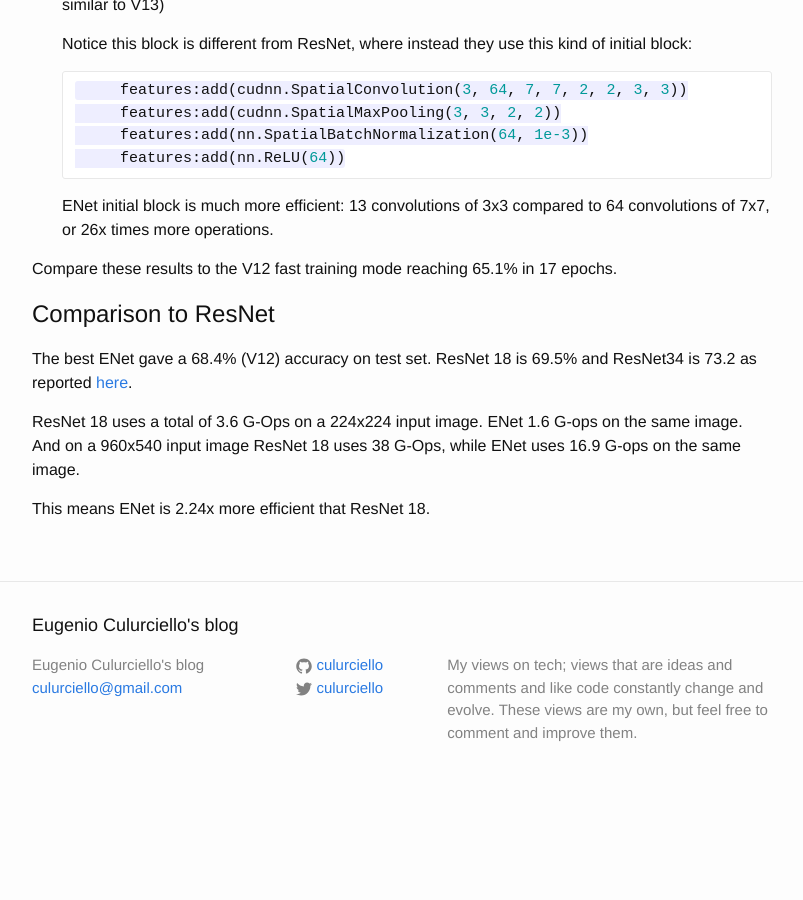
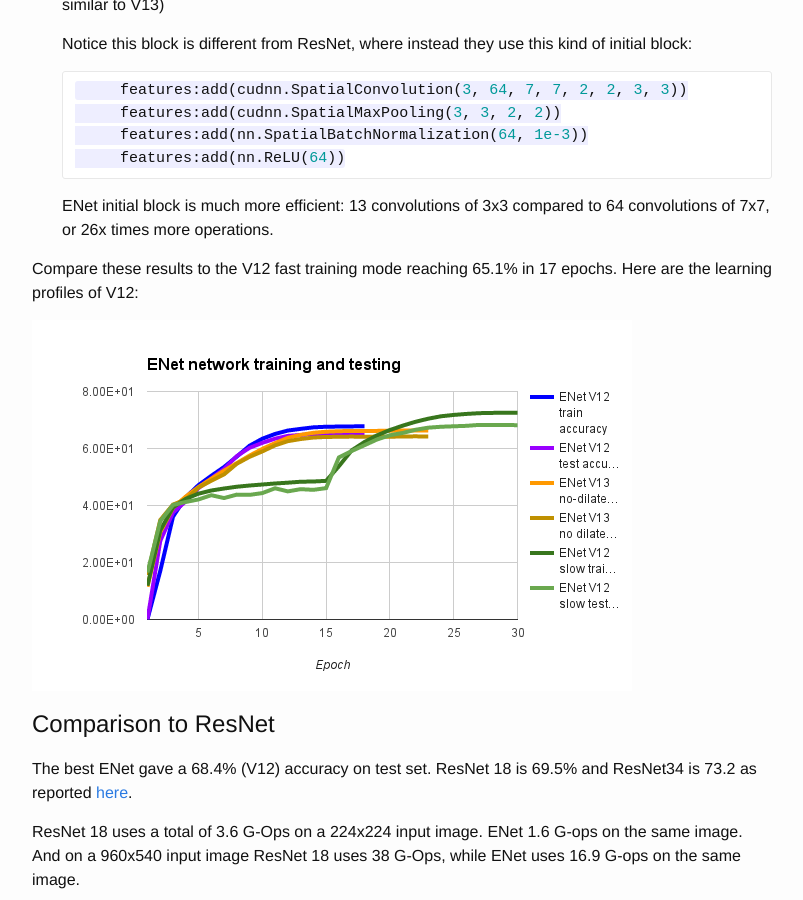
Before and after one commit to culurciello/culurciello.github.io, a Jekyll site: the page built from _posts/2016-06-20-training-enet.markdown, in a window 1280 px wide and 900 px high, scrolled down 8898 px. Shown: the whole window, without its empty margins (238-1041 px from the left). Built offline with Jekyll 4.4.1, drawn with Linux system fonts in a browser that asks for light colours; before the commit the page ends 9702 px from its top, so only the background shows below that.

Commit message:
profiles

```diff
--- a/_posts/2016-06-20-training-enet.markdown
+++ b/_posts/2016-06-20-training-enet.markdown
@@ -375,7 +375,9 @@ To experiment more on ENet, we decided to see the effect of dilation, dropout us
 	ENet initial block is much more efficient: 13 convolutions of 3x3 compared to 64 convolutions of 7x7, or 26x times more operations.
 
 
-Compare these results to the V12 fast training mode reaching 65.1% in 17 epochs.
+Compare these results to the V12 fast training mode reaching 65.1% in 17 epochs. Here are the learning profiles of V12:
+
+![](/assets/enet/v12.png)
 
 
 # Comparison to ResNet
```
Also changed, not shown: assets/enet/V12.png (added).
